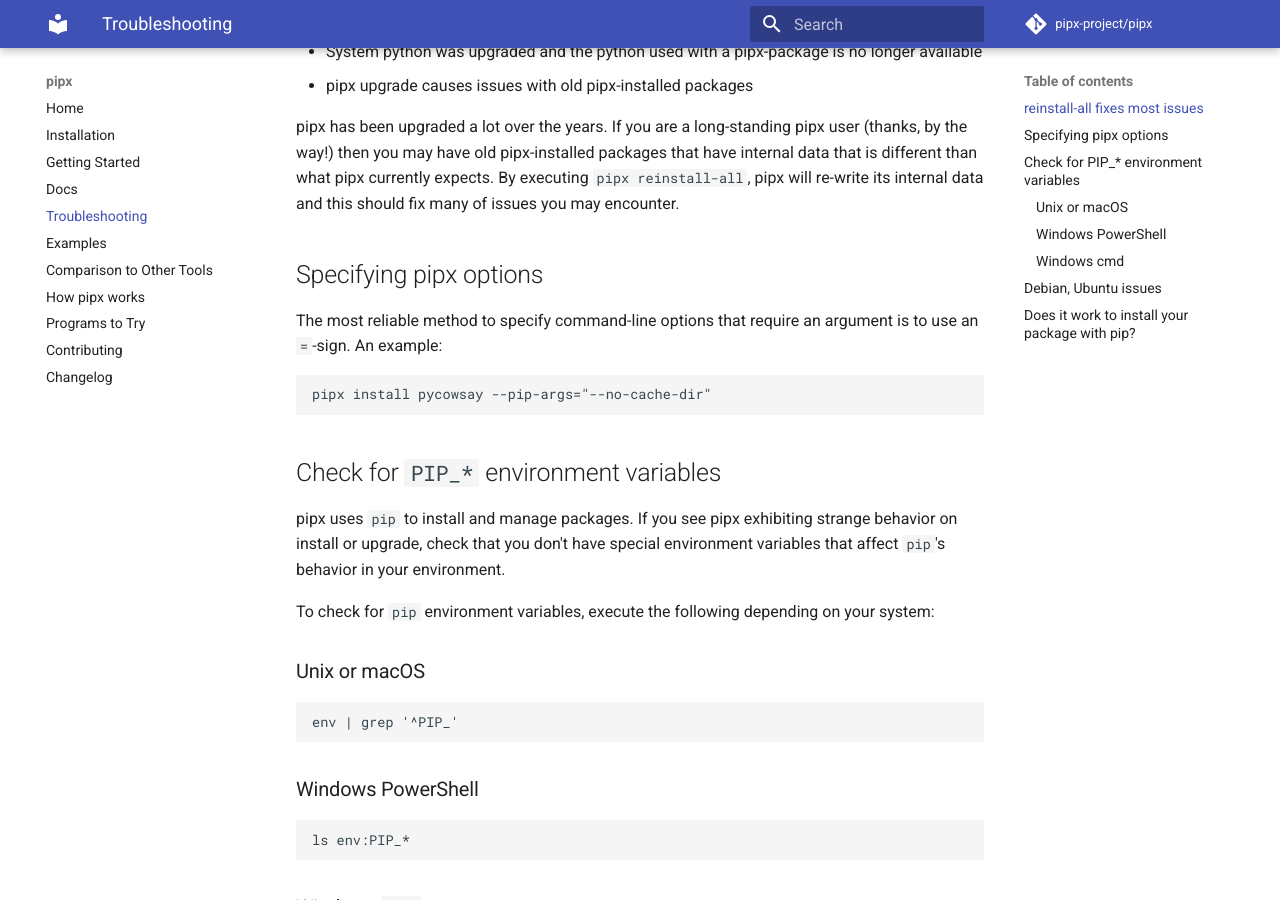
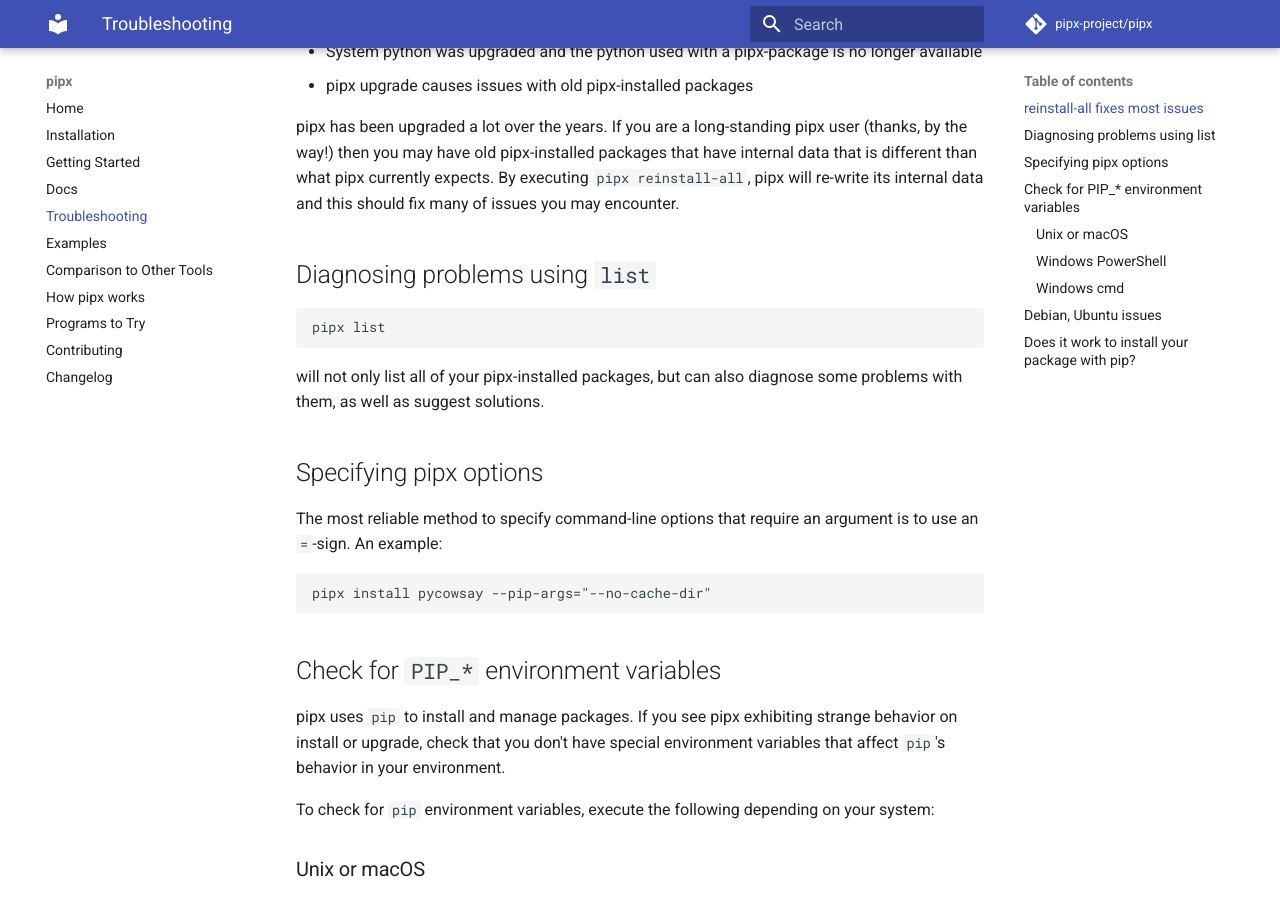
Before and after one commit to pypa/pipx, an MkDocs documentation site: the page built from docs/troubleshooting.md, in a window 1280 px wide and 900 px high, scrolled down 473 px. Built offline with MkDocs 1.6.1 and Material for MkDocs 9.7.7, drawn with Linux system fonts in a browser that asks for light colours; comment, search, counter and statistics services are not loaded.

Commit message:
Add section about pipx list.

````diff
--- a/docs/troubleshooting.md
+++ b/docs/troubleshooting.md
@@ -25,6 +25,15 @@
 have internal data that is different than what pipx currently expects.  By
 executing `pipx reinstall-all`, pipx will re-write its internal data and this
 should fix many of issues you may encounter.
+
+## Diagnosing problems using `list`
+
+```
+pipx list
+```
+
+will not only list all of your pipx-installed packages, but can also diagnose
+some problems with them, as well as suggest solutions.
 
 ## Specifying pipx options
 
````
